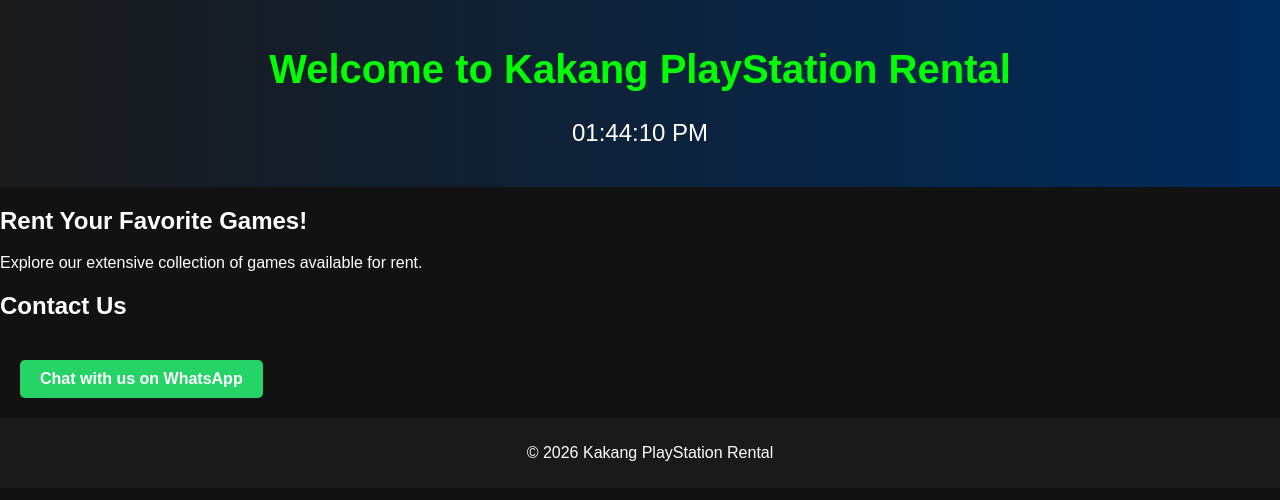
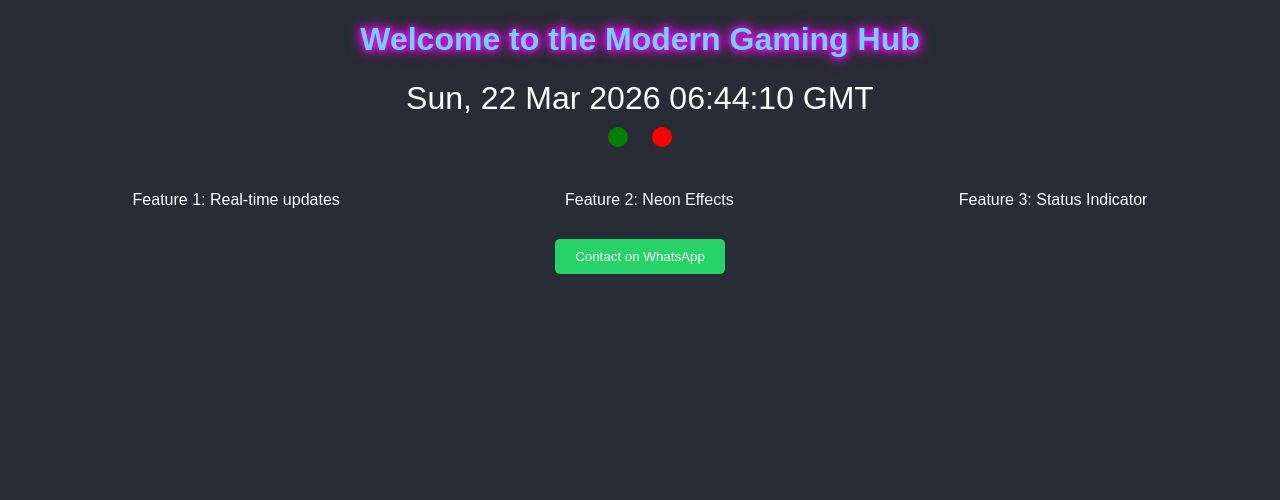
Before and after one commit to mysinn05-bot/kakang-playstation, a plain HTML site: page index.html in a window 1280 px wide. Drawn offline with Linux system fonts and the light colour scheme.

Commit message:
Updated index.html with modern gaming-themed website

```diff
--- a/index.html
+++ b/index.html
@@ -3,80 +3,40 @@
 <head>
     <meta charset="UTF-8">
     <meta name="viewport" content="width=device-width, initial-scale=1.0">
-    <title>Kakang PlayStation Rental</title>
+    <title>Modern Gaming Hub</title>
     <style>
-        body {
-            margin: 0;
-            font-family: Arial, sans-serif;
-            background-color: #121212;
-            color: #fff;
+        body { font-family: Arial, sans-serif; margin: 0; padding: 0; background-color: #282c34; color: white; text-align: center; }
+        h1 { color: #61dafb; }
+        #clock { font-size: 2em; }
+        .neon { text-shadow: 0 0 5px #ff00ff, 0 0 10px #ff00ff, 0 0 15px #ff00ff; }
+        .status-indicator { display: inline-block; width: 20px; height: 20px; border-radius: 50%; margin: 10px; }
+        .online { background-color: green; }
+        .offline { background-color: red; }
+        #features { display: flex; justify-content: space-around; margin: 20px; }
+        .feature { padding: 10px; }
+        #whatsapp-btn { background-color: #25D366; color: white; padding: 10px 20px; border: none; border-radius: 5px; cursor: pointer; }
+        #whatsapp-btn:hover { background-color: #128C7E; }
+    </style>
+    <script>
+        function updateClock() {
+            const now = new Date();
+            const utcDateTime = now.toUTCString();
+            document.getElementById('clock').innerText = utcDateTime;
         }
-        header {
-            background: linear-gradient(90deg, #1a1a1a, #002b5c);
-            padding: 20px;
-            text-align: center;
-        }
-        h1 {
-            font-size: 2.5em;
-            color: #00ff00;
-        }
-        .clock {
-            font-size: 1.5em;
-            margin: 20px 0;
-        }
-        footer {
-            text-align: center;
-            padding: 10px;
-            bottom: 0;
-            width: 100%;
-            background: #1a1a1a;
-        }
-        .whatsapp {
-            display: inline-block;
-            margin: 20px;
-            padding: 10px 20px;
-            background-color: #25D366;
-            color: white;
-            border-radius: 5px;
-            text-decoration: none;
-            font-weight: bold;
-        }
-        @media (max-width: 600px) {
-            h1 {
-                font-size: 1.8em;
-            }
-            .clock {
-                font-size: 1.2em;
-            }
-        }
-    </style>
+        setInterval(updateClock, 1000);
+    </script>
 </head>
 <body>
-    <header>
-        <h1>Welcome to Kakang PlayStation Rental</h1>
-        <div class="clock" id="clock"></div>
-    </header>
-    <main>
-        <section>
-            <h2>Rent Your Favorite Games!</h2>
-            <p>Explore our extensive collection of games available for rent.</p>
-        </section>
-        <section>
-            <h2>Contact Us</h2>
-            <a href="https://wa.me/yourwhatsappnumber" class="whatsapp">Chat with us on WhatsApp</a>
-        </section>
-    </main>
-    <footer>
-        <p>&copy; 2026 Kakang PlayStation Rental</p>
-    </footer>
-    <script>
-        function updateClock() {
-            const options = { timeZone: 'Asia/Jakarta', hour: '2-digit', minute: '2-digit', second: '2-digit' };
-            const now = new Date();
-            document.getElementById('clock').innerHTML = now.toLocaleTimeString('en-US', options);
-        }
-        setInterval(updateClock, 1000);
-        updateClock();
-    </script>
+    <h1 class="neon">Welcome to the Modern Gaming Hub</h1>
+    <div id="clock"></div>
+    <div class="status-indicator online"></div>
+    <div class="status-indicator offline"></div>
+    <div id="features">
+        <div class="feature">Feature 1: Real-time updates</div>
+        <div class="feature">Feature 2: Neon Effects</div>
+        <div class="feature">Feature 3: Status Indicator</div>
+    </div>
+    <button id="whatsapp-btn" onclick="window.open('https://wa.me/your-number','_blank')">Contact on WhatsApp</button>
+    <script>updateClock();</script>
 </body>
 </html>
```
